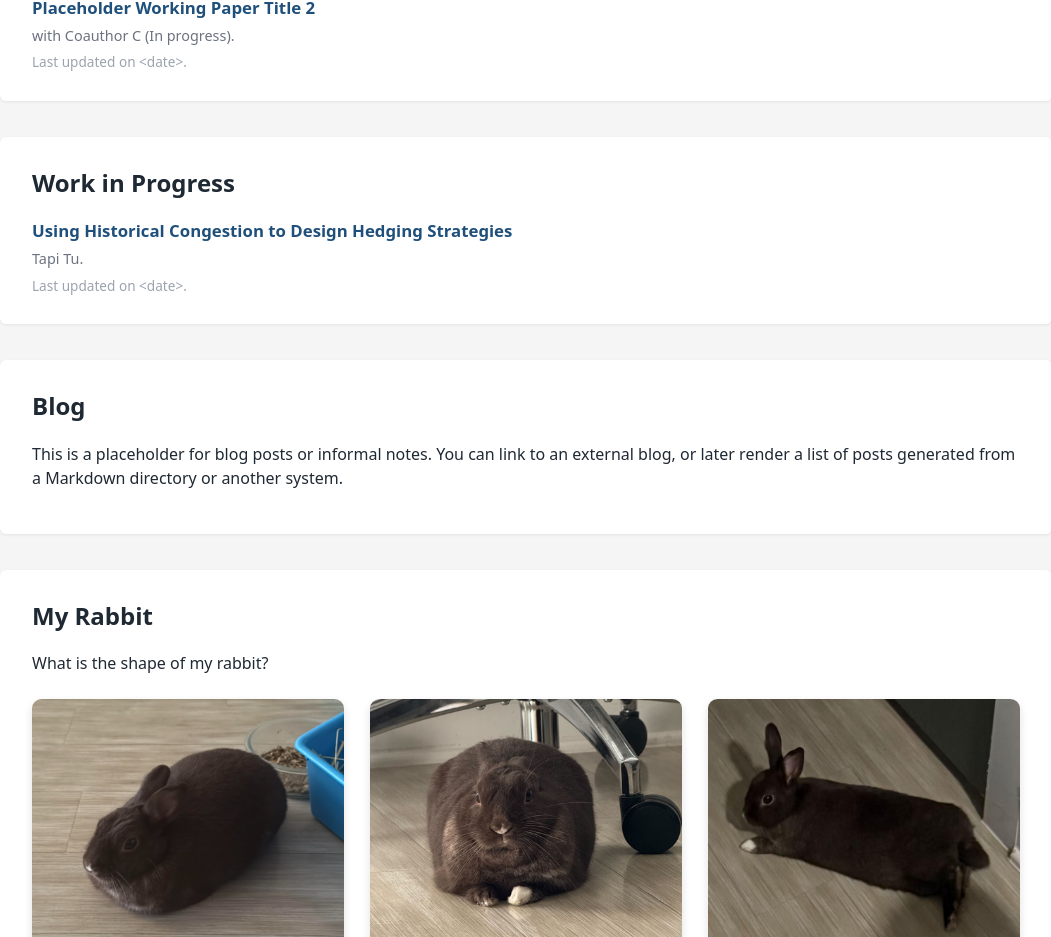
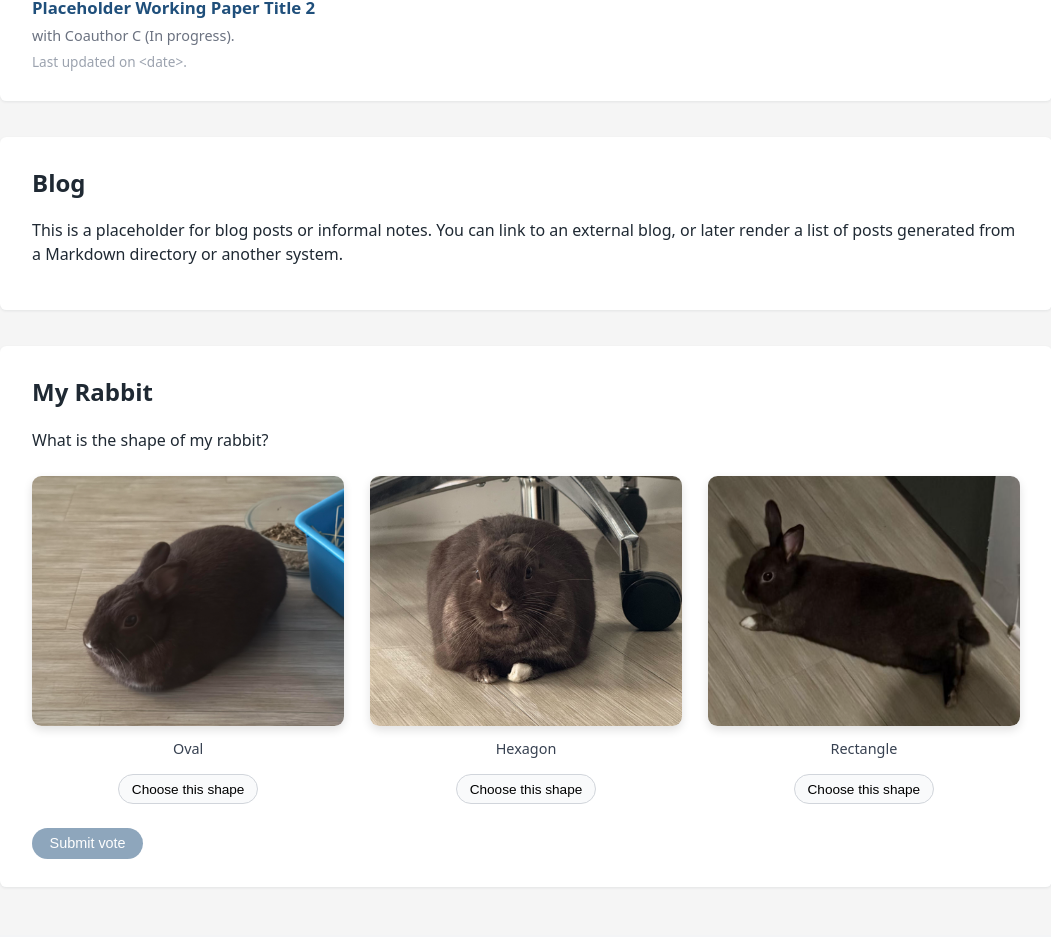
Before and after one commit to yl159-Yiming/CYwebsite, a Vue app: page / in a window 1280 px wide. Shown: the part 1279-2216 px from the top of the page, without its empty margins (114-1165 px from the left). Built offline with nearby package versions, Linux system fonts and the light colour scheme.

Commit message:
remove 1 sections

```diff
--- a/src/App.vue
+++ b/src/App.vue
@@ -150,17 +150,17 @@
       </section>
 
       <!-- Work in Progress section -->
-      <section id="work-in-progress" class="section">
-        <h2 class="section-heading">Work in Progress</h2>
+<!--      <section id="work-in-progress" class="section">-->
+<!--        <h2 class="section-heading">Work in Progress</h2>-->
 
-        <article class="paper-entry">
-          <h3 class="paper-entry__title">
-            <a href="https://google.com">Using Historical Congestion to Design Hedging Strategies</a>
-          </h3>
-          <p class="paper-entry__meta">Tapi Tu.</p>
-          <p class="paper-entry__update">Last updated on &lt;date&gt;.</p>
-        </article>
-      </section>
+<!--        <article class="paper-entry">-->
+<!--          <h3 class="paper-entry__title">-->
+<!--            <a href="https://google.com">Using Historical Congestion to Design Hedging Strategies</a>-->
+<!--          </h3>-->
+<!--          <p class="paper-entry__meta">Tapi Tu.</p>-->
+<!--          <p class="paper-entry__update">Last updated on &lt;date&gt;.</p>-->
+<!--        </article>-->
+<!--      </section>-->
 
       <!-- collaborative projects -->
 <!--      <section id="collaborative-research" class="section">-->
```
